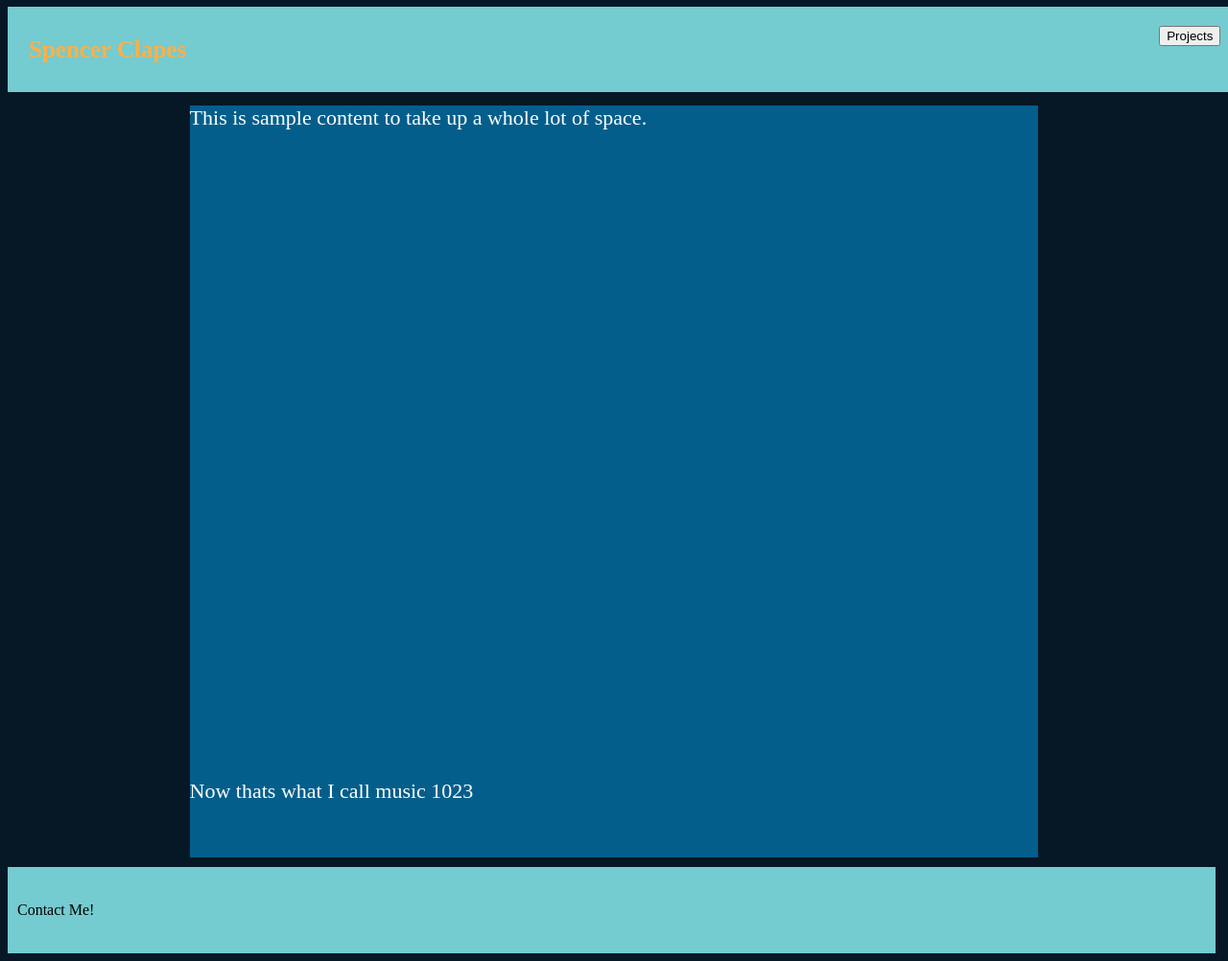
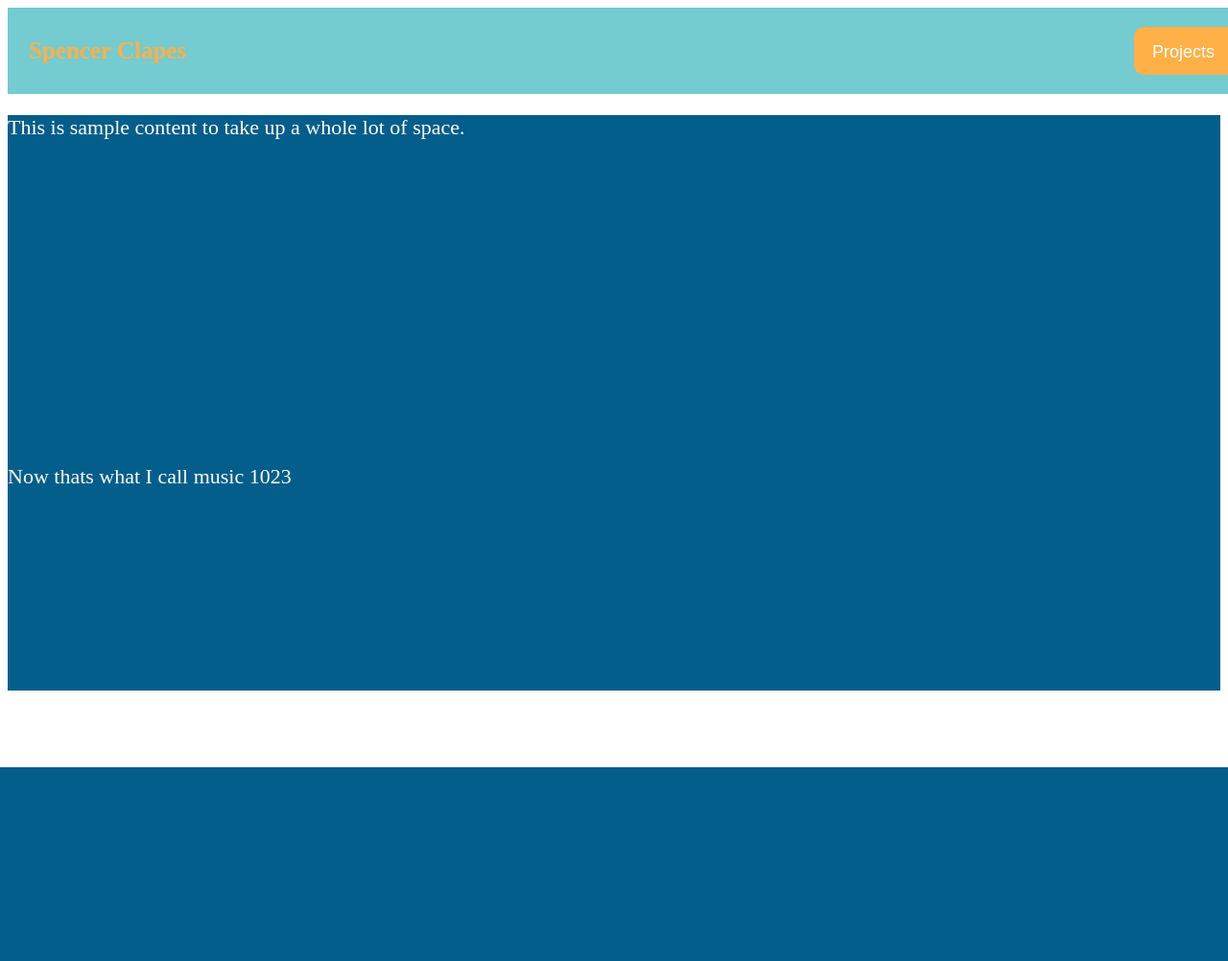
Before and after one commit to TopSpankyyy/spencer-website, a Flask app: page / in a window 1280 px wide. Shown: the whole page at 96% size. After the commit the page ends 800 px from the top, so only its background shows below. Run offline with Flask 2, Linux system fonts and the light colour scheme.

Commit message:
damn that button is smooth

```diff
--- a/static/style/styles.css
+++ b/static/style/styles.css
@@ -1,19 +1,18 @@
+/* DARK BLUE = #061826 */
+
 body{
-  background-color: #061826;
+  background-color: #ffffff;
 }
 
 .header {
   overflow: hidden;
-  width: 98%;
-  position: fixed;
+  width: 100%;
   top: 7px;
   background-color: #74cbd0;
   padding: 20px 10px;
-  margin-bottom: 10px;
-  z-index: 2;
 }
 
-.header a {
+.logo {
   float: left;
   color: #ffb046;
   text-align: center;
@@ -24,45 +23,24 @@
   border-radius: 4px;
   will-change: transform, opacity;
   transition: transform 250ms ease-in, opacity 250ms ease-in;
-}
-
-.spacer {
-  top: 0px;
-  position: relative;
-  width: 98%;
-  height: 80px;
-  background-color: #061826;
-  z-index: 1;
+  font-size: 25px;
+  font-weight: bold;
 }
 
 .bodyBody {
-  position: relative;
-  width: 70%;
-  height: 100%;
+  width: 100%;
+  height: 600px;
   margin: 0px auto;
   background-color: #045e8b;
   font-size: 22px;
   color: white;
-  z-index: -1;
-}
-
-.footer {
-  width: 98%;
-  height: 50px;
-  background-color: #74cbd0;
-  padding: 20px 10px;
-  margin-top: 10px;
 }
 
 
 /* Style the logo link (notice that we set the same value of line-height and font-size to prevent the header to increase when the font gets bigger */
-.header a.logo {
-  font-size: 25px;
-  font-weight: bold;
-}
 
 /* Change the background color on mouse-over */
-.header a:hover {
+.logo:hover {
   transform: translateX(20px);
   opacity: 0;
 }
@@ -74,18 +52,74 @@
 }
 
 /* Float the link section to the right */
-.header-right {
+.dropdown {
   float: right;
 }
 
-/* Add media queries for responsiveness - when the screen is 500px wide or less, stack the links on top of each other */
-@media screen and (max-width: 500px) {
-  .header a {
-    float: none;
-    display: block;
-    text-align: left;
-  }
-  .header-right {
-    float: none;
-  }
+.drop-button {
+  float: right;
+  width: 100px;
+  transition: width 1s;
+  height: 50px;
+  border-radius: 10px 0px 0px 10px;
+  background-color: #ffb046;
+  padding-right: 16px;
+  color: white;
+  line-height: 50px;
+  border: none;
+  font-size: 18px;
+  text-align: right;
 }
+
+.dropdown-content {
+  display: none;
+  position: absolute;
+  background-color: #ffb046;
+  min-width: 200px;
+  border-radius: 10px;
+  transform-origin: 0 0;
+}
+
+.dropdown-content a {
+  color: black;
+  float: center;
+  padding: 12px 16px;
+  text-decoration: none;
+  display: block;
+  color: white;
+  font-size: 18px;
+}
+
+.dropdown-content a:hover {background-color: #c78834;}
+
+/* display hidden elements on hover */
+.dropdown:hover .dropdown-content {
+  display: block;
+  animation: growDown 600ms ease-in;
+}
+
+@keyframes growDown {
+    0% {
+        transform: scale(0)
+    }
+    80% {
+        transform: scale(1.1)
+    }
+    100% {
+        transform: scale(1)
+    }
+}
+
+/* change width of project button on hover */
+.dropdown:hover .drop-button {
+  width: 300px;
+}
+
+/* round proper edges of top button */
+.topProjButton {
+  border-radius: 10px 0px 0px 0px;
+}
+/* round proper edges of bottom button */
+.botProjButton {
+  border-radius: 0px 0px 10px 10px;
+}
--- a/templates/index.html
+++ b/templates/index.html
@@ -7,16 +7,16 @@
 	<body>
 		<div class="header">
 			<a href="http://www.spencerclapes.com" class="logo">Spencer Clapes</a>
-			<div class="header-right">
-				<button>Projects</button>
+			<div class="dropdown" style="float: right;">
+				<button class="drop-button">Projects</button>
+				<div class="dropdown-content">
+					<a href="#" class="topProjButton">Project 1</a>
+					<a href="#" class="botProjButton">Project 2</a>
+				</div>
 			</div>
 		</div>
-		<div class="spacer"></div>
 		<div class="bodyBody">
-			<p>This is sample content to take up a whole lot of space. <br><br><br><br><br><br><br><br><br><br><br><br><br><br><br><br><br><br><br><br><br><br><br><br><br><br><br>Now thats what I call music 1023</p>
-		</div>
-		<div class="footer">
-			<p>Contact Me!</p>
+			<p>This is sample content to take up a whole lot of space. <br><br><br><br><br><br><br><br><br><br><br><br><br><br>Now thats what I call music 1023</p>
 		</div>
 	</body>
 </html>
```
Also changed, not shown: templates/indexCopy.html (+7 -7 lines).
